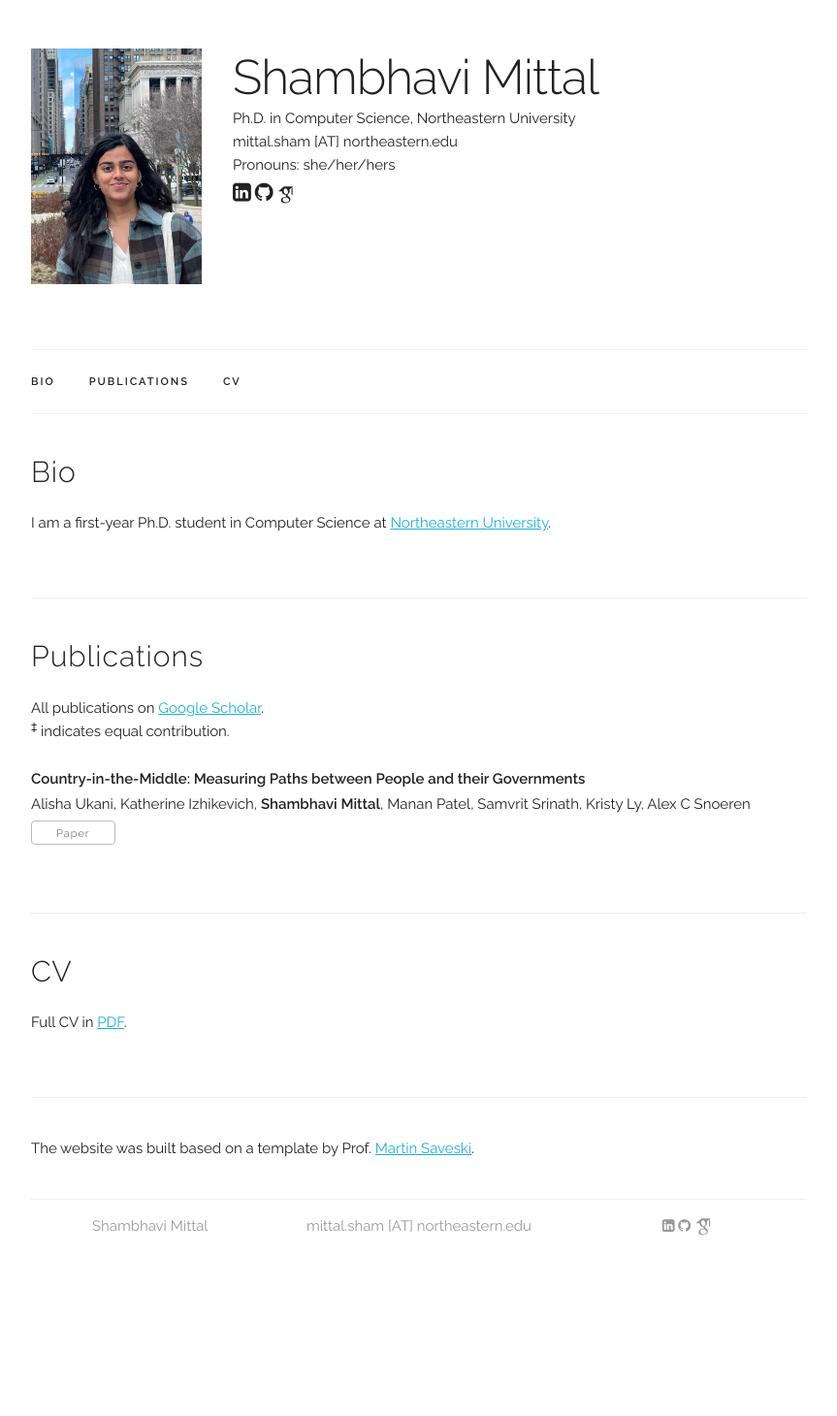
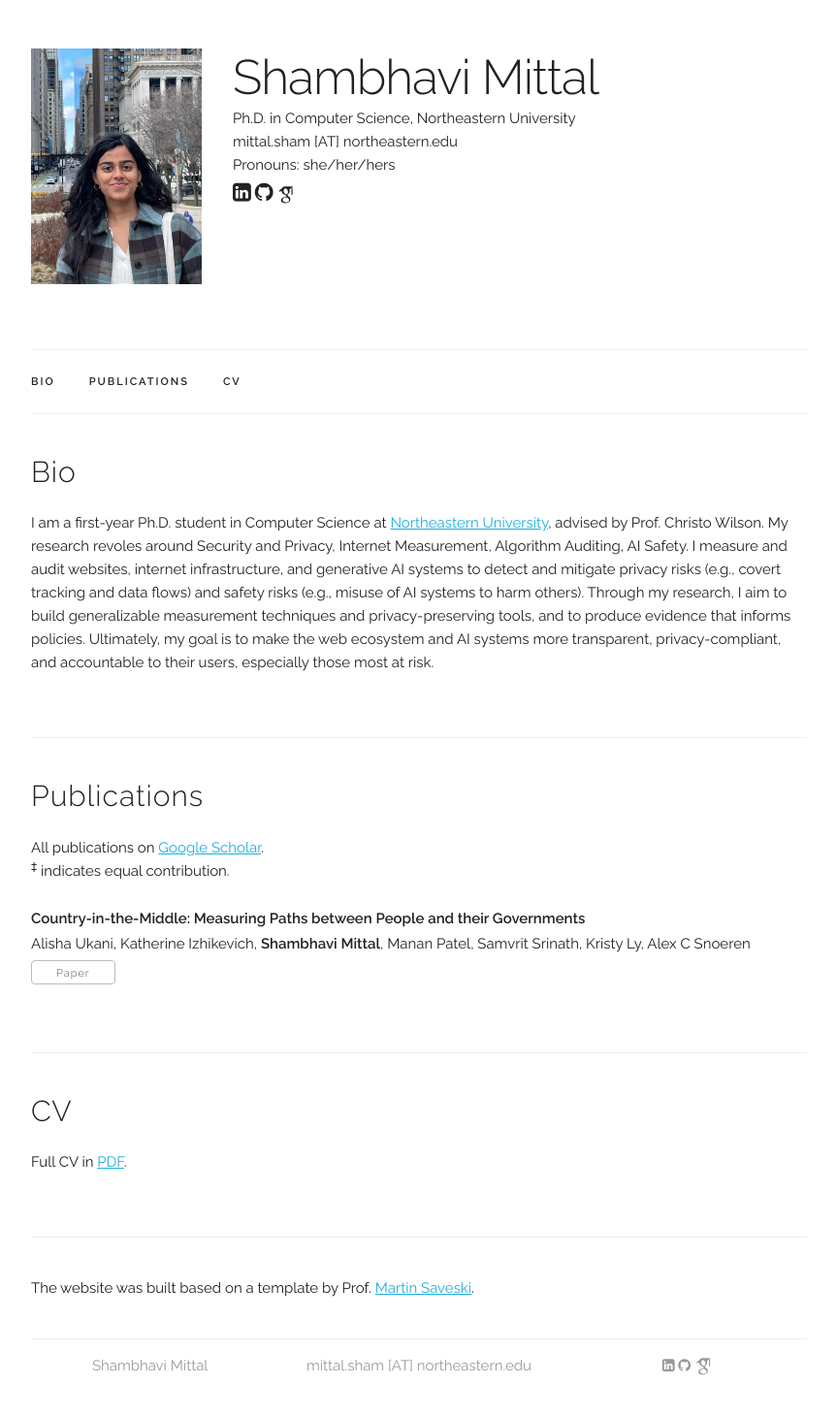
Before and after one commit to shambhavi-20/shambhavi-20.github.io, a Jekyll site: the page built from index.html, in a window 1280 px wide. Shown: the whole page at 97% size, without its empty margins (208-1071 px from the left). Built offline with Jekyll 4.4.1, drawn with Linux system fonts in a browser that asks for light colours; some web fonts are replaced; before the commit the page ends 1316 px from its top, so only the background shows below that.

Commit message:
first para

```diff
--- a/index.html
+++ b/index.html
@@ -6,13 +6,13 @@ title: Home
 <div class="docs-section" id="bio">
   <h4>Bio</h4>
   <p>
-  I am a first-year Ph.D. student in Computer Science at <a href="https://www.northeastern.edu/" target="_blank">Northeastern University</a>.
-
+  I am a first-year Ph.D. student in Computer Science at <a href="https://www.northeastern.edu/" target="_blank">Northeastern University</a>, advised by <a href = "https://cbw.sh/"></a>Prof. Christo Wilson</a>.
+  My research revoles around Security and Privacy, Internet Measurement, Algorithm Auditing, AI Safety. I measure and audit websites, internet infrastructure, and generative AI systems to detect and mitigate privacy risks (e.g., covert tracking and data flows) and safety risks (e.g., misuse of AI systems to harm others).
+  Through my research, I aim to build generalizable measurement techniques and privacy-preserving tools, and to produce evidence that informs policies. Ultimately, my goal is to make the web ecosystem and AI systems more transparent, privacy-compliant, and accountable to their users, especially those most at risk.
+ <!-- <p>
+  While I was doing my masters and undergraduate studies at University of California, San Diego, I had was working on
+  </p> -->
   <!-- <p>
-  During my doctoral studies, I have interned with the <a href="https://www.microsoft.com/en-us/research/theme/fate-montreal/">FATE group</a> at Microsoft Research, where I collaborated with <a href="https://www.qveraliao.com/">Dr. Q. Vera Liao</a> and <a href="https://sblodgett.github.io/">Dr. Su Lin Blodgett</a>. I am honored to be supported by the <a href="https://www.quadfellowship.org/2024-quad-fellows">Quad Fellowship</a>, and to be recognized as a Rising Star Doctoral Student at Georgia Tech and a <a href="https://research.gatech.edu/foley-scholar-2025-winners-and-finalists">Foley Scholar Award Finalist</a>.
-  </p>
-
-  <p>
   Prior to starting my Ph.D., my work with <a href="http://www.munmund.net/" target="_blank">Dr. Munmun De Choudhury</a> uncovered the stigmatization of marginalized communities, such as survivors of gender-based violence or those with a mental health disorder, in mass communication and social media.
   I also interned at Adobe Research with <a href="https://sites.google.com/view/kanak-mahadik/home" target="_blank">Kanak Mahadik</a>, <a href="http://ryanrossi.com/" target="_blank">Ryan Rossi</a>, and <a href="https://sites.google.com/site/subright/" target="_blank">Sungchul Kim</a>, where I worked on automating GPU instance recommendation for deep learning training workloads.
   </p> -->
```
